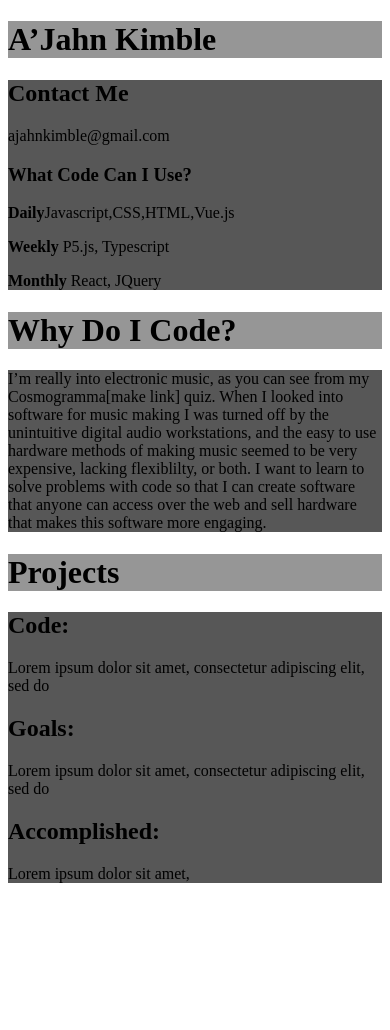
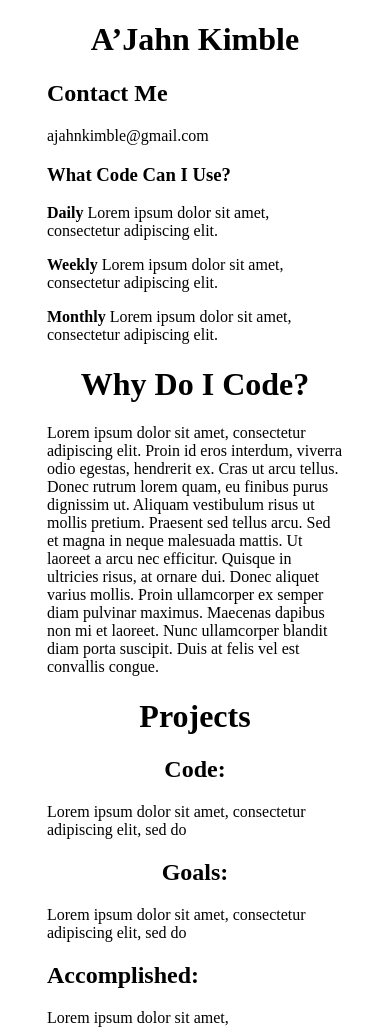
Before and after one commit to Therealajahn/Portfolio2-Thinkful, a plain HTML site: page index.html in a window 390 px wide. Before the commit the page ends 899 px from the top, so only its background shows below. Drawn offline with Linux system fonts and the light colour scheme.

Commit message:
added lorem ipsum and media queries

```diff
--- a/index.html
+++ b/index.html
@@ -9,7 +9,7 @@
     <body>
       <main role="main">
         <header role="banners">
-        <h1>A’Jahn Kimble</h1>
+        <h1>A’Jahn    Kimble</h1>
         </header>
 
         <section class="contact">
@@ -17,17 +17,17 @@
         <p>ajahnkimble@gmail.com</p>
 
         <h3>What Code Can I Use?</h3>
-            <p><b>Daily</b>Javascript,CSS,HTML,Vue.js
+            <p><b>Daily</b> Lorem ipsum dolor sit amet, consectetur adipiscing elit.
             </p>
 
             <p>
             <b>Weekly</b>
-            P5.js, Typescript
+            Lorem ipsum dolor sit amet, consectetur adipiscing elit.
             </p>
 
             <p>
             <b>Monthly</b>
-            React, JQuery
+            Lorem ipsum dolor sit amet, consectetur adipiscing elit.
             </p>
 
         </section>
@@ -38,7 +38,7 @@
         </header>
 
         <section class="bio">
-            <p>I’m really into electronic music, as you can see from my Cosmogramma[make link] quiz. When I looked into software for music making I was turned off by the unintuitive digital audio workstations, and the easy to use hardware methods of making music seemed to be very expensive, lacking flexiblilty, or both. I want to learn to solve problems with code so that I can create software that anyone can access over the web and sell hardware that makes this software more engaging.</p>
+            <p>Lorem ipsum dolor sit amet, consectetur adipiscing elit. Proin id eros interdum, viverra odio egestas, hendrerit ex. Cras ut arcu tellus. Donec rutrum lorem quam, eu finibus purus dignissim ut. Aliquam vestibulum risus ut mollis pretium. Praesent sed tellus arcu. Sed et magna in neque malesuada mattis. Ut laoreet a arcu nec efficitur. Quisque in ultricies risus, at ornare dui. Donec aliquet varius mollis. Proin ullamcorper ex semper diam pulvinar maximus. Maecenas dapibus non mi et laoreet. Nunc ullamcorper blandit diam porta suscipit. Duis at felis vel est convallis congue.</p>
         </section>
 
         <header><h1>Projects</h1></header>
--- a/portfolio.css
+++ b/portfolio.css
@@ -1,11 +1,30 @@
 *{
     box-sizing: border-box;
 }
-header{
-/*    width: 100%;*/
-    background-color: #969696;
+h1{
+    text-align: center;
 }
+
+@media only screen and (max-width: 600px){
+
 section{
-/*    width: 100%;*/
-    background-color: #575757;
+    margin-left: 20vw;
+    margin-right: 20vw;
 }
+}
+
+@media only screen and (max-width: 800px){
+
+section{
+    margin-left: 15vw;
+    margin-right: 15vw;
+}
+}
+
+@media only screen and (max-width: 3000px){
+    section{
+        margin-left: 10vw;
+        margin-right: 10vw;
+    }
+
+}
```
